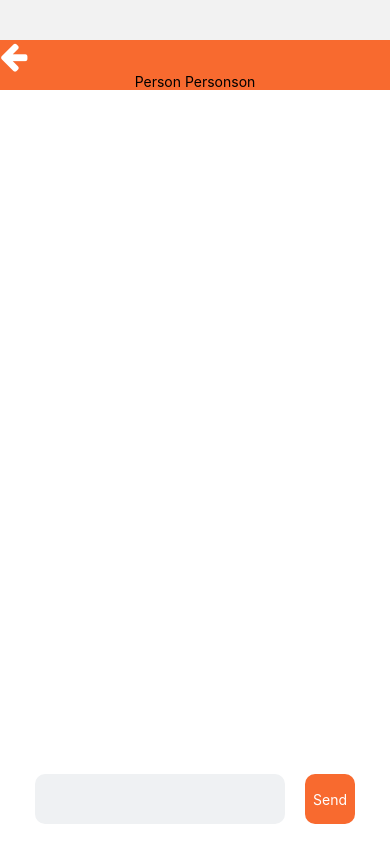
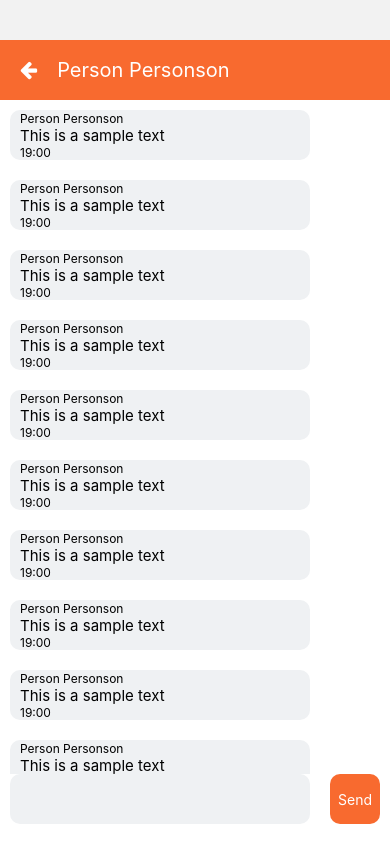
Before and after one commit to nafiu-dev/hahaha, a React Native app in the folder frontend/: screen /MessageViewScreen in a window 390 px wide. Built offline with nearby package versions, Linux system fonts and the light colour scheme.

Commit message:
added more detail to message view screen, created a component for messages

```diff
--- /dev/null
+++ b/frontend/components/Message.js
@@ -0,0 +1,37 @@
+import React from "react";
+import { View, StyleSheet, Text } from "react-native";
+import Colors from "../libraries/Colors";
+
+function Message(props) {
+	return (
+		<View style={styles.container}>
+			<Text style={styles.person}>Person Personson</Text>
+			<Text style={styles.message}>This is a sample text</Text>
+			<Text style={styles.time}>19:00</Text>
+		</View>
+	);
+}
+
+const styles = StyleSheet.create({
+	container: {
+		margin: 10,
+		height: 50,
+		width: 300,
+		borderRadius: 10,
+		paddingLeft: 10,
+		backgroundColor: Colors.grey,
+		alignSelf: "flex-start",
+		justifyContent: "center",
+	},
+	person: {
+		fontSize: 12,
+	},
+	message: {
+		fontSize: 15,
+	},
+	time: {
+		fontSize: 12,
+	},
+});
+
+export default Message;
--- a/frontend/screens/MessageViewScreen.js
+++ b/frontend/screens/MessageViewScreen.js
@@ -5,23 +5,42 @@
 	TextInput,
 	TouchableOpacity,
 	Text,
+	ScrollView,
 } from "react-native";
 import Colors from "../libraries/Colors";
 import FontAwesome from "@expo/vector-icons/FontAwesome";
+import { useNavigation } from "@react-navigation/native";
+import Message from "../components/Message";
 
 function MessageViewScreen(props) {
+	const navigation = useNavigation();
+
 	return (
 		<View style={styles.container}>
 			<View style={styles.header}>
-				<FontAwesome
-					name="arrow-left"
-					size={32}
-					color={Colors.white}
-					style={styles.arrow}
-				/>
-				<Text>Person Personson</Text>
+				<TouchableOpacity onPress={() => navigation.replace("MessageScreen")}>
+					<FontAwesome
+						name="arrow-left"
+						size={20}
+						color={Colors.white}
+						style={styles.arrow}
+					/>
+				</TouchableOpacity>
+				<Text style={styles.personName}>Person Personson</Text>
 			</View>
-			<View style={styles.messageHistory}></View>
+			<ScrollView style={styles.messageHistory}>
+				<Message />
+				<Message />
+				<Message />
+				<Message />
+				<Message />
+				<Message />
+				<Message />
+				<Message />
+				<Message />
+				<Message />
+				<Message />
+			</ScrollView>
 			<View style={styles.messageInput}>
 				<TextInput style={styles.inputBox} />
 				<TouchableOpacity style={styles.sendButton}>
@@ -49,8 +68,9 @@
 	inputBox: {
 		backgroundColor: Colors.grey,
 		height: 50,
-		width: 250,
+		width: 300,
 		marginRight: 20,
+		paddingLeft: 20,
 		borderRadius: 10,
 	},
 	sendButton: {
@@ -66,14 +86,23 @@
 		color: Colors.white,
 	},
 	header: {
+		flexDirection: "row",
 		width: "100%",
-		height: 50,
-		justifyContent: "center",
+		height: 60,
+		justifyContent: "flex-start",
 		alignItems: "center",
 		backgroundColor: Colors.orange,
 	},
 	arrow: {
-		alignSelf: "flex-start",
+		marginLeft: 20,
+	},
+	personName: {
+		marginLeft: 20,
+		fontSize: 20,
+		color: Colors.white,
+	},
+	messageHistory: {
+		width: "100%",
 	},
 });
 
```
